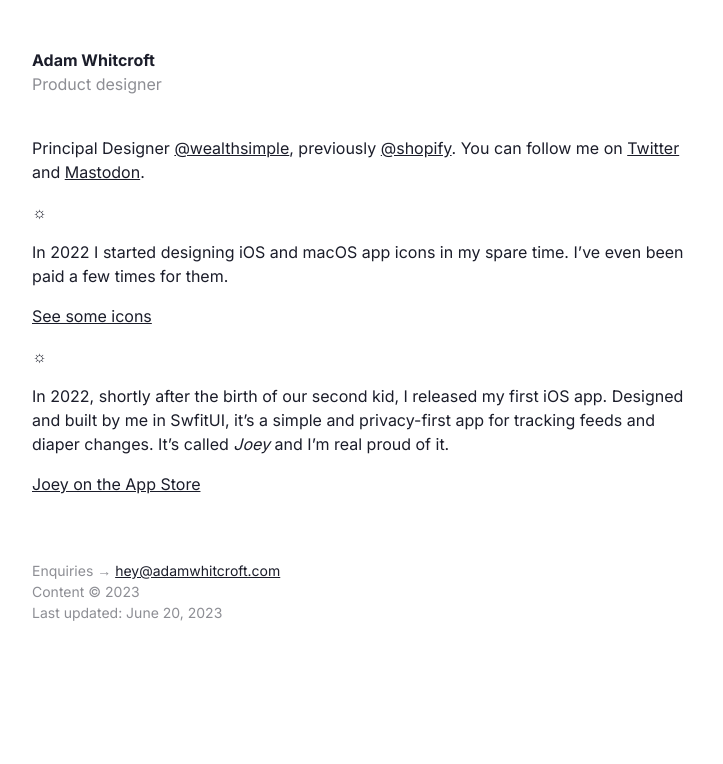
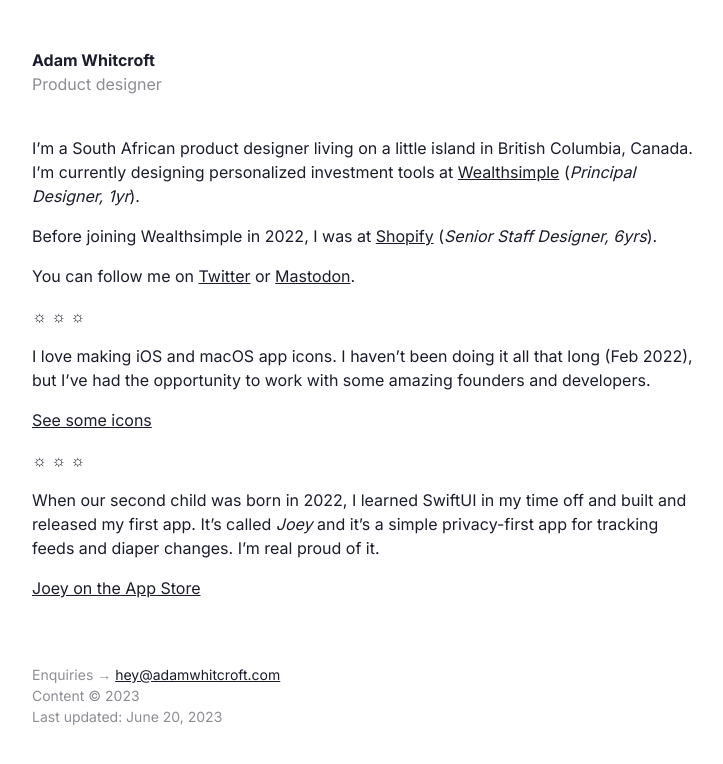
Before and after one commit to AdamWhitcroft/adamwhitcroft.github.io, a Jekyll site: the page built from index.md, in a window 1280 px wide. Shown: the top 764 px of the page, without its empty margins (272-995 px from the left). Built offline with Jekyll 4.4.1, drawn with Linux system fonts in a browser that asks for light colours.

Commit message:
added clear icons

```diff
--- a/_includes/pages/icons.html
+++ b/_includes/pages/icons.html
@@ -17,9 +17,11 @@
                     {{ icon.name }}
                     {% endif %}
                 </li>
+                {% if icon.client == "Personal" %}
                 <li class="client">
-                    &middot; {{ icon.client }}
+                    &middot; Personal
                 </li>
+                {% endif %}
             </ul>
         </div>
     </div>
--- a/index.md
+++ b/index.md
@@ -4,16 +4,21 @@
 class: home
 ---
 
-Principal Designer [@wealthsimple](https://www.wealthsimple.com/en-ca), previously [@shopify](https://www.shopify.com/). You can follow me on [Twitter](https://twitter.com/AdamWhitcroft) and [Mastodon](https://mastodon.design/@adam).
 
-☼
+I'm a South African product designer living on a little island in British Columbia, Canada. I'm currently designing personalized investment tools at [Wealthsimple](https://www.wealthsimple.com/en-ca) (_Principal Designer, 1yr_).
 
-In 2022 I started designing iOS and macOS app icons in my spare time. I've even been paid a few times for them.
+Before joining Wealthsimple in 2022, I was at [Shopify](https://www.shopify.com/) (_Senior Staff Designer, 6yrs_).
+
+You can follow me on [Twitter](https://twitter.com/AdamWhitcroft) or [Mastodon](https://mastodon.design/@adam).
+
+☼ ☼ ☼
+
+I love making iOS and macOS app icons. I haven't been doing it all that long (Feb 2022), but I've had the opportunity to work with some amazing founders and developers.
 
 [See some icons](/icons/)
 
-☼
+☼ ☼ ☼
 
-In 2022, shortly after the birth of our second kid, I released my first iOS app. Designed and built by me in SwfitUI, it's a simple and privacy-first app for tracking feeds and diaper changes. It's called *Joey* and I'm real proud of it.
+When our second child was born in 2022, I learned SwiftUI in my time off and built and released my first app. It's called _Joey_ and it's a simple privacy-first app for tracking feeds and diaper changes. I'm real proud of it.
 
 [Joey on the App Store](https://apps.apple.com/ca/app/joey/id1640592100)
```
Also changed, not shown: _data/icons.yml (+39 -31 lines), assets/icons/apollo-green-solo.png, assets/icons/apollo-grey-solo.png (added), assets/icons/apollo-red-solo.png, assets/icons/apollo-solo.png, assets/icons/clear-chalkboard-solo.png (added), assets/icons/clear-pencil-solo.png (added), assets/icons/clear-wallet-solo.png (added), assets/icons/mockfy-solo.png, assets/icons/notion-solo.png, assets/icons/painter-solo.png, assets/icons/plasticity-solo.png, assets/icons/preview-solo.png, assets/icons/things-solo.png.
